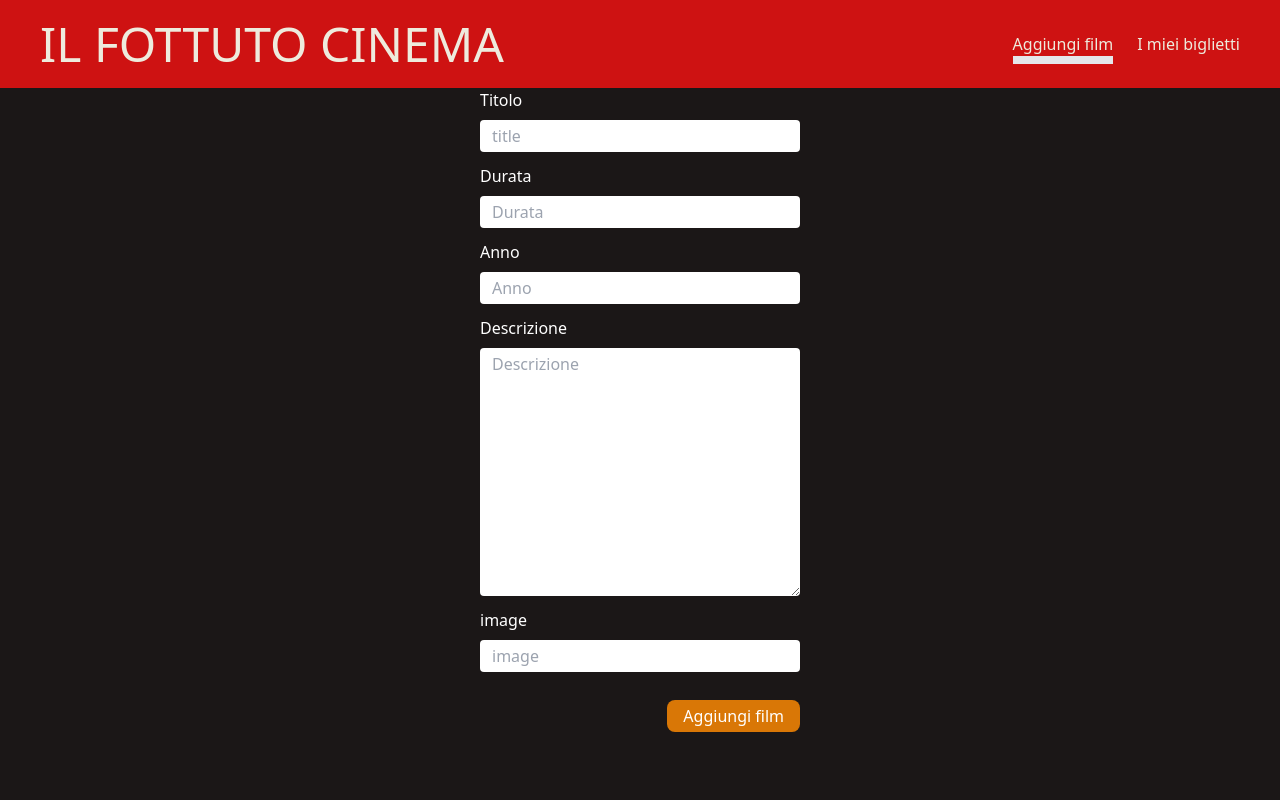
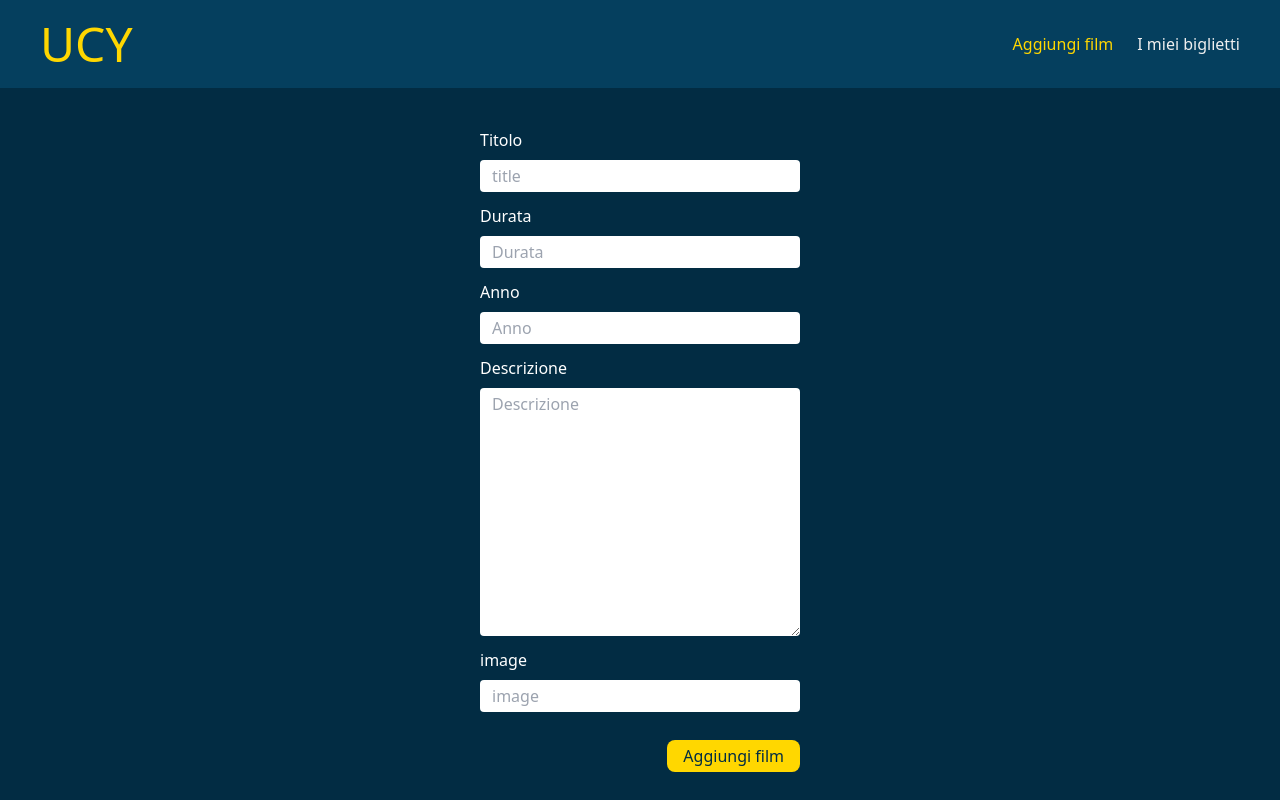
Before and after one commit to LorenzoComparini/Cinema, a Vue app in the folder frontend_cinemissimo/: page /movies/create in a window 1280 px wide. Built offline with nearby package versions, Linux system fonts and the light colour scheme.

Commit message:
graphic changes

```diff
--- a/frontend_cinemissimo/src/App.vue
+++ b/frontend_cinemissimo/src/App.vue
@@ -1,6 +1,6 @@
 <template>
   <div id="app">
-    <div class="flex flex-col bg-nero w-full min-h-screen">
+    <div class="flex flex-col bg-blu-dark w-full min-h-screen">
       <Navbar></Navbar>
       <router-view></router-view>
     </div>
--- a/frontend_cinemissimo/src/components/Home.vue
+++ b/frontend_cinemissimo/src/components/Home.vue
@@ -1,7 +1,7 @@
 <template>
-    <div class="h-full w-full px-20 py-20">
-        <div class="grid grid-cols-5 w-full gap-8">
-            <div v-for="movie in movies" :key="movie.id" class="flex flex-col justify-center cursor-pointer border-b-4 border-nero hover:border-rosso-dark py-4 px-2" @click="goToMovieSchedule(movie.id)">
+    <div class="h-full w-full px-20 py-10">
+        <div class="grid grid-cols-6 w-full gap-8">
+            <div v-for="movie in movies" :key="movie.id" class="flex flex-col justify-center cursor-pointer border-b-4 border-blu-dark hover:border-giallo hover:bg-blu py-4 px-2 transition-all duration-500" @click="goToMovieSchedule(movie.id)">
                 <img :src="movie.img" alt="" class="w-full mb-2 font-medium rounded">
                 <p class="text-bianco">{{ movie.title }}</p>
             </div>
--- a/frontend_cinemissimo/src/components/MovieSchedule.vue
+++ b/frontend_cinemissimo/src/components/MovieSchedule.vue
@@ -11,13 +11,13 @@
       </div>
       <div class="flex flex-col h-full w-1/3 px-8">
         <p class="text-2xl text-bianco">Programmazione</p>
-        <div v-for="projection in projections" :key="projection.id" class="flex flex-row w-full py-3 px-3 bg-yellow-500 hover:bg-yellow-600 cursor-pointer items-center mt-4" @click="goToBuyTicket(projection.id)">
+        <div v-for="projection in projections" :key="projection.id" class="text-blu-dark flex flex-row w-full py-3 px-3 bg-giallo hover:bg-yellow-400 cursor-pointer items-center mt-4" @click="goToBuyTicket(projection.id)">
             <div class="flex flex-col">
-                <p class="text-bianco">{{ projection.date }}</p>
+                <p class="">{{ projection.date }}</p>
             </div>
             <div class="flex flex-col flex-grow"></div>
             <div class="flex flex-col">
-                <p class="text-2xl text-bianco font-bold">></p>
+                <p class="text-2xl font-bold">></p>
             </div>
         </div>
       </div>
--- a/frontend_cinemissimo/src/components/Navbar.vue
+++ b/frontend_cinemissimo/src/components/Navbar.vue
@@ -1,12 +1,12 @@
 <template>
-  <div class="flex flex-row bg-rosso w-full items-center px-10">
+  <div class="flex flex-row bg-blu w-full items-center px-10">
       <div class="flex flex-col">
-          <router-link to="/home" class="text-5xl text-bianco my-5">IL FOTTUTO CINEMA</router-link>
+          <router-link to="/home" class="text-5xl text-giallo my-5">UCY</router-link>
       </div>
       <div class="flex flex-col flex-grow"></div>
       <div class="flex flex-col h-full">
           <div class="flex flex-row h-full items-center">
-              <router-link to="/movies/create" active-class=" border-b-8 pt-2" class="flex flex-col justify-center text-bianco ml-6 h-full">Aggiungi film</router-link>
+              <router-link to="/movies/create" active-class="text-giallo" class="flex flex-col justify-center text-bianco ml-6 h-full">Aggiungi film</router-link>
               <router-link to="" active-class="" class="flex flex-col justify-center text-bianco ml-6 h-full">I miei biglietti</router-link>
           </div>
       </div>
--- a/frontend_cinemissimo/src/components/addFilm.vue
+++ b/frontend_cinemissimo/src/components/addFilm.vue
@@ -1,5 +1,5 @@
 <template>
-    <div class="flex flex-row h-full w-full justify-center">
+    <div class="flex flex-row h-full w-full justify-center pt-10">
         <div class="flex flex-col h-full w-1/4 justify-center ">
             <label for="title" class="text-white mb-2">Titolo</label>
             <input class="rounded px-3 w-full py-1 outline-none" type="text" id="title" placeholder="title" v-model="movie.title">
@@ -14,7 +14,7 @@
             <input class="rounded px-3 w-full py-1 outline-none" type="text" id="image" placeholder="image" v-model="movie.img">
 
             <div class="w-full flex flex-row justify-end mt-7">
-                <button class="text-white bg-yellow-600 rounded-lg py-1 px-4" @click="addFilm()">
+                <button class="text-blu-dark bg-giallo rounded-lg py-1 px-4" @click="addFilm()">
                     Aggiungi film
                 </button>
             </div>
--- a/frontend_cinemissimo/tailwind.config.js
+++ b/frontend_cinemissimo/tailwind.config.js
@@ -4,11 +4,13 @@ module.exports = {
   theme: {
     extend: {
       colors: {
-        bianco: '#EEEBDD',
-        rosso: {
-          DEFAULT: '#CE1212',
-          dark: '#810000'
+        bianco: '#EFEFEF',
+        blu: {
+          DEFAULT: '#053F5E',
+          dark: '#022C43',
+          light: '#115173'
         },
+        giallo: '#FFD700',
         nero: '#1B1717'
       },
     },
```
